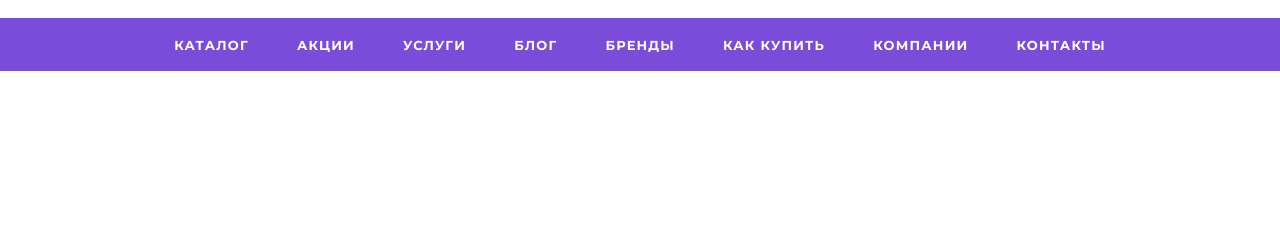
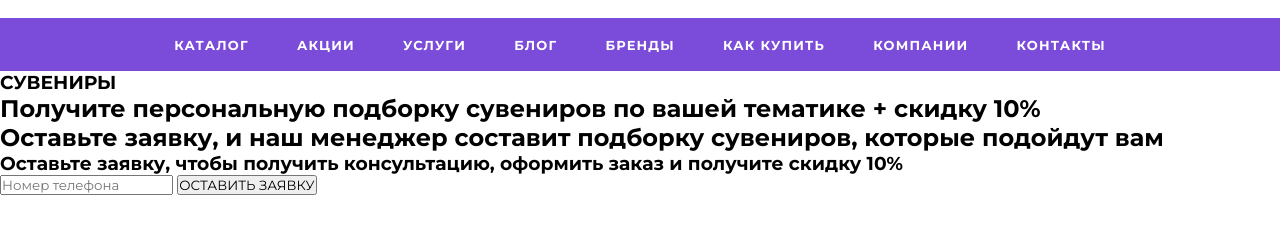
Before and after one commit to Konstantinovvv/Totobi-site, a plain HTML site: page index.html in a window 1280 px wide. Shown: the part 147-380 px from the top of the page. Drawn offline with Linux system fonts and the light colour scheme.

Commit message:
UPD: Выстроена базовая логика HTML

```diff
--- a/index.html
+++ b/index.html
@@ -57,5 +57,34 @@
             </nav>
         </div>
     </header>
+
+    <section class="hero">
+        <div class="main-block-hero">
+            <div class="souvenirs-block">
+                <h3 class="souvenirs-text">СУВЕНИРЫ</h3>
+                <h1 class="discount-text">
+                    Получите персональную
+                    подборку сувениров по вашей
+                    <span class="fat-souvenirs-text">тематике + скидку 10%</span>
+                </h1>
+                <h2 class="compilation-text">
+                    Оставьте заявку, и наш менеджер составит подборку
+                    сувениров, которые подойдут вам
+                </h2>
+            </div>
+            <div class="application-block">
+                <h3 class="application-text">
+                    Оставьте заявку, чтобы получить
+                    консультацию, оформить заказ и
+                    <span class="fat-application-text">получите скидку 10%</span>
+                </h3>
+
+                <div class="clickable-application-elemetns">
+                    <input type="text" class="application-input" placeholder="Номер телефона">
+                    <button class="application-btn">ОСТАВИТЬ ЗАЯВКУ</button>
+                </div>
+            </div>
+        </div>
+    </section>
 </body>
 </html>
```
